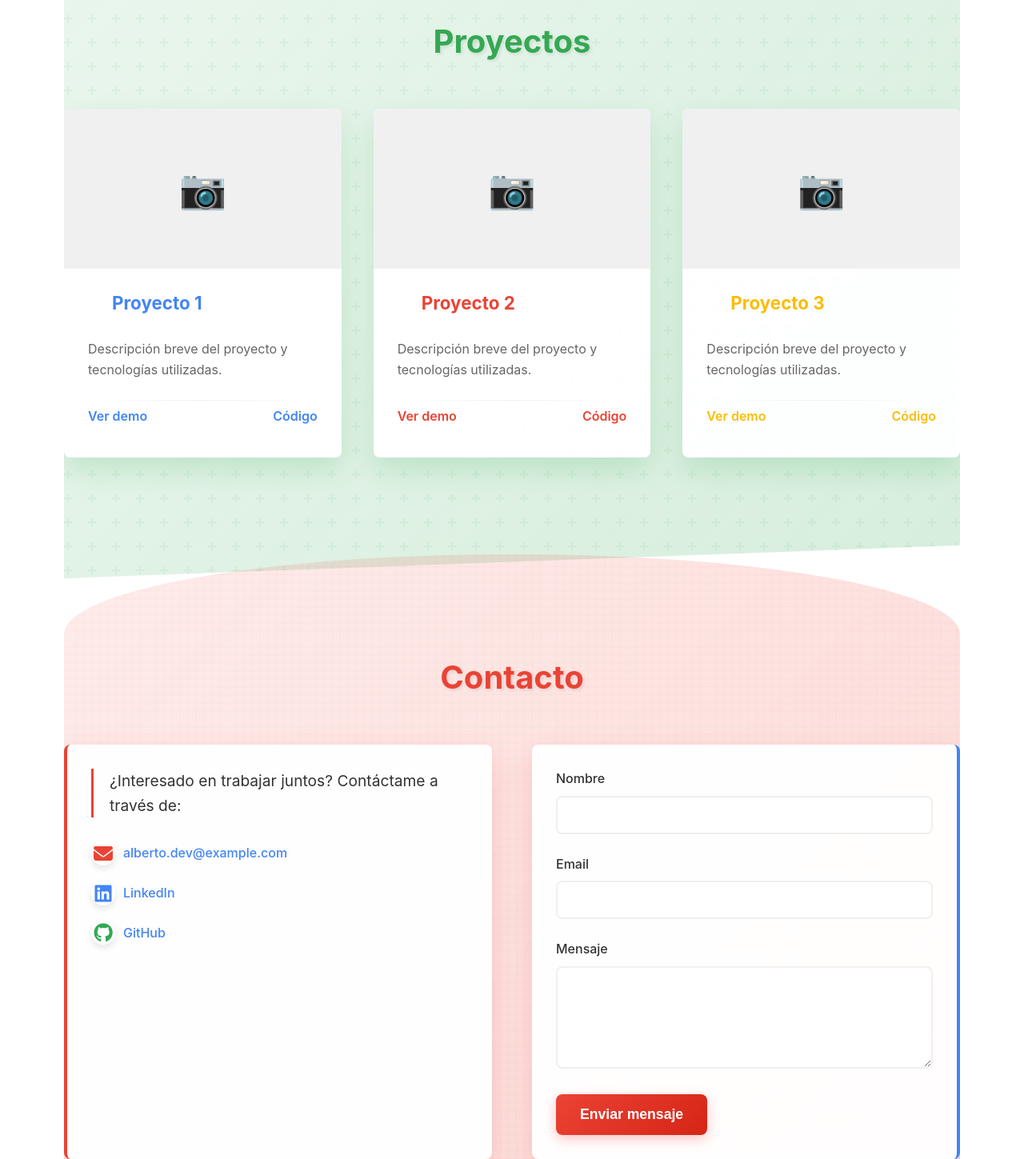
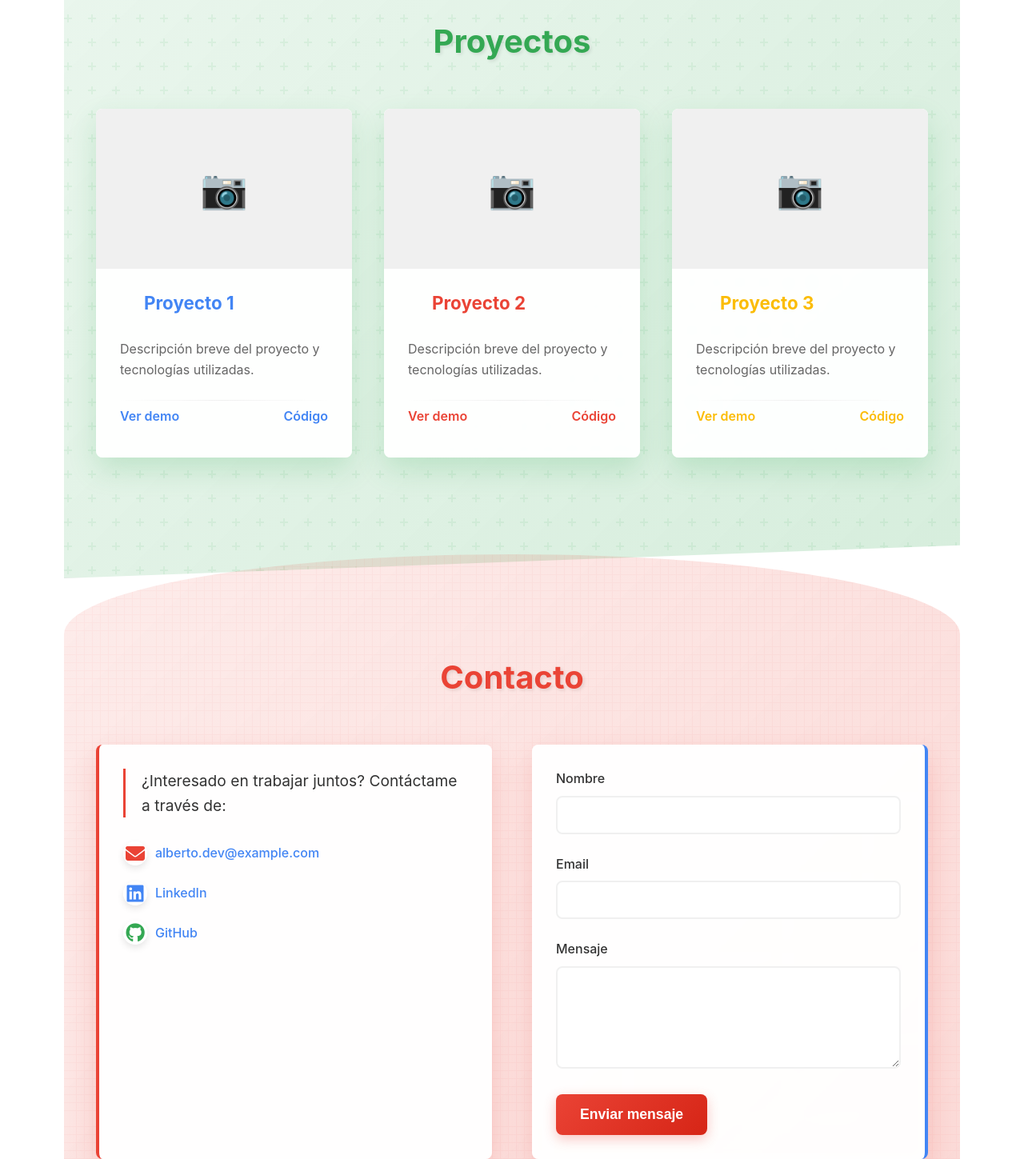
Before and after one commit to AlbertoDEV/Proyectos, a plain HTML site: page Portfolio/index.html in a window 1280 px wide. Shown: the part 2100-3549 px from the top of the page at 80% size. Drawn offline with Linux system fonts and the light colour scheme.

Commit message:
Update style.css

```diff
--- a/Portfolio/style.css
+++ b/Portfolio/style.css
@@ -689,6 +689,7 @@ nav ul li:nth-child(4) a:hover {
     gap: 40px;
     margin-top: 60px;
     perspective: 1000px;
+    padding: 0 40px;
 }
 
 .project-card {
@@ -891,6 +892,7 @@ nav ul li:nth-child(4) a:hover {
     gap: 50px;
     margin-top: 60px;
     perspective: 1000px;
+    padding: 0 40px;
 }
 
 .contact-info, .contact-form {
```
